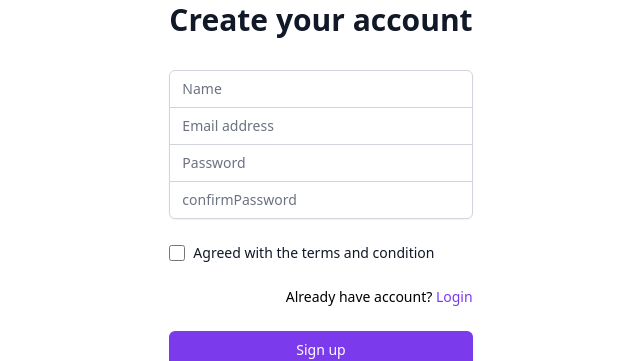
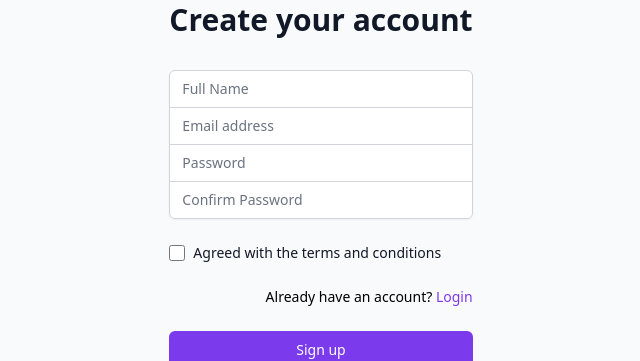
Before and after one commit to emondewan00/kotha-boli-chat-app, a React (Vite) app: page /register in a window 1280 px wide. Shown: the part 251-612 px from the top of the page, without its empty margins (319-959 px from the left). Built offline with nearby package versions, Linux system fonts and the light colour scheme; no server answers.

Commit message:
modify in login and register page

```diff
--- a/src/pages/Login.jsx
+++ b/src/pages/Login.jsx
@@ -2,6 +2,7 @@ import { Link, useNavigate } from "react-router-dom";
 import logoImage from "../assets/images/lws-logo-light.svg";
 import Error from "../components/ui/Error";
 import { useForm } from "react-hook-form";
+import { useEffect } from "react";
 import { useLoginMutation } from "../features/auth/authApi";
 
 export default function Login() {
@@ -11,12 +12,17 @@ export default function Login() {
 
   const onSubmit = (value) => {
     sign(value);
+  };
+
+  // Use useEffect to handle success state and navigation
+  useEffect(() => {
     if (isSuccess) {
       navigate("/inbox");
     }
-  };
+  }, [isSuccess, navigate]);
+
   return (
-    <div className="grid place-items-center h-screen bg-[#F9FAFB">
+    <div className="grid place-items-center h-screen bg-[#F9FAFB]">
       <div className="min-h-full flex items-center justify-center py-12 px-4 sm:px-6 lg:px-8">
         <div className="max-w-md w-full space-y-8">
           <div>
@@ -87,7 +93,7 @@ export default function Login() {
               </button>
             </div>
 
-            {isError && <Error message={error.data} />}
+            {isError && <Error message={error?.data || "An error occurred"} />}
           </form>
         </div>
       </div>
--- a/src/pages/Register.jsx
+++ b/src/pages/Register.jsx
@@ -3,22 +3,31 @@ import logoImage from "../assets/images/lws-logo-light.svg";
 import { useForm } from "react-hook-form";
 import Error from "../components/ui/Error";
 import { useRegisterMutation } from "../features/auth/authApi";
+import { useEffect, useState } from "react";
 
 export default function Register() {
   const { register, handleSubmit } = useForm();
   const [signUp, { data, isError, error: resError }] = useRegisterMutation();
-  const navigation = useNavigate();
+  const [passMatch, setPassMatch] = useState("");
+  const navigate = useNavigate();
 
-  const onSubmit = (value) => {
+  const onSubmit = ({ confirmPassword, password, ...rest }) => {
     // Handle form submission
-    signUp(value);
-    if (data && !isError) {
-      navigation("/inbox");
+    if (confirmPassword !== password) {
+      setPassMatch("Pass word is not match");
     }
+    signUp(rest);
   };
 
+  // Use useEffect to handle successful registration and navigation
+  useEffect(() => {
+    if (data && !isError) {
+      navigate("/inbox");
+    }
+  }, [data, isError, navigate]);
+
   return (
-    <div className="grid place-items-center h-screen bg-[#F9FAFB">
+    <div className="grid place-items-center h-screen bg-[#F9FAFB]">
       <div className="min-h-full flex items-center justify-center py-12 px-4 sm:px-6 lg:px-8">
         <div className="max-w-md w-full space-y-8">
           <div>
@@ -26,7 +35,7 @@ export default function Register() {
               <img
                 className="mx-auto h-12 w-auto"
                 src={logoImage}
-                alt="Learn with sumit"
+                alt="Learn with Sumit"
               />
             </Link>
             <h2 className="mt-6 text-center text-3xl font-extrabold text-gray-900">
@@ -42,12 +51,12 @@ export default function Register() {
                 </label>
                 <input
                   id="name"
-                  name="Name"
-                  type="Name"
-                  autoComplete="Name"
+                  name="name"
+                  type="text"
+                  autoComplete="name"
                   required
                   className="appearance-none rounded-none relative block w-full px-3 py-2 border border-gray-300 placeholder-gray-500 text-gray-900 rounded-t-md focus:outline-none focus:ring-violet-500 focus:border-violet-500 focus:z-10 sm:text-sm"
-                  placeholder="Name"
+                  placeholder="Full Name"
                   {...register("name", { required: true })}
                 />
               </div>
@@ -91,11 +100,11 @@ export default function Register() {
                 <input
                   id="confirmPassword"
                   name="confirmPassword"
-                  type="confirmPassword"
-                  autoComplete="current-confirmPassword"
+                  type="password"
+                  autoComplete="new-password"
                   required
                   className="appearance-none rounded-none relative block w-full px-3 py-2 border border-gray-300 placeholder-gray-500 text-gray-900 rounded-b-md focus:outline-none focus:ring-violet-500 focus:border-violet-500 focus:z-10 sm:text-sm"
-                  placeholder="confirmPassword"
+                  placeholder="Confirm Password"
                   {...register("confirmPassword", { required: true })}
                 />
               </div>
@@ -114,16 +123,20 @@ export default function Register() {
                   htmlFor="remember-me"
                   className="ml-2 block text-sm text-gray-900"
                 >
-                  Agreed with the terms and condition
+                  Agreed with the terms and conditions
                 </label>
               </div>
             </div>
 
-            {isError && <Error message={resError.data} />}
+            {isError && (
+              <Error message={resError?.data || "An error occurred"} />
+            )}
+
+            {passMatch && <Error message={passMatch} />}
 
             <div className="flex items-center justify-end">
               <div className="text-sm">
-                <span>Already have account? </span>
+                <span>Already have an account? </span>
                 <Link
                   to="/login"
                   className="font-medium text-violet-600 hover:text-violet-500"
@@ -138,7 +151,6 @@ export default function Register() {
                 type="submit"
                 className="group relative w-full flex justify-center py-2 px-4 border border-transparent text-sm font-medium rounded-md text-white bg-violet-600 hover:bg-violet-700 focus:outline-none focus:ring-2 focus:ring-offset-2 focus:ring-violet-500"
               >
-                <span className="absolute left-0 inset-y-0 flex items-center pl-3"></span>
                 Sign up
               </button>
             </div>
```
